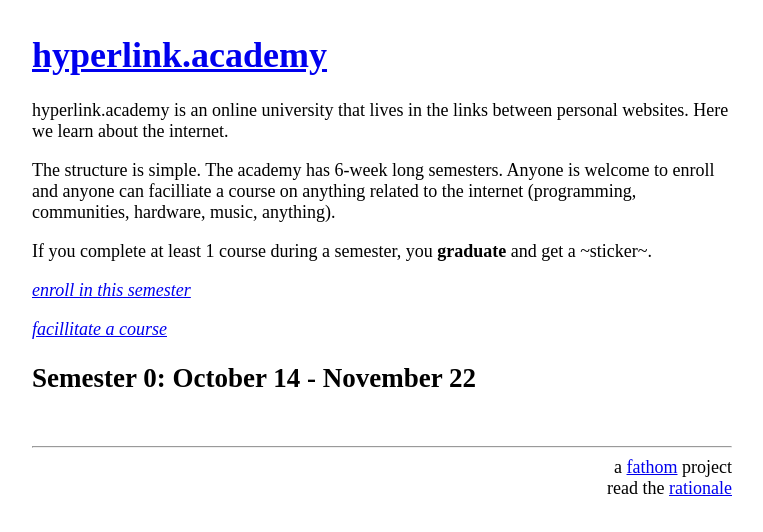
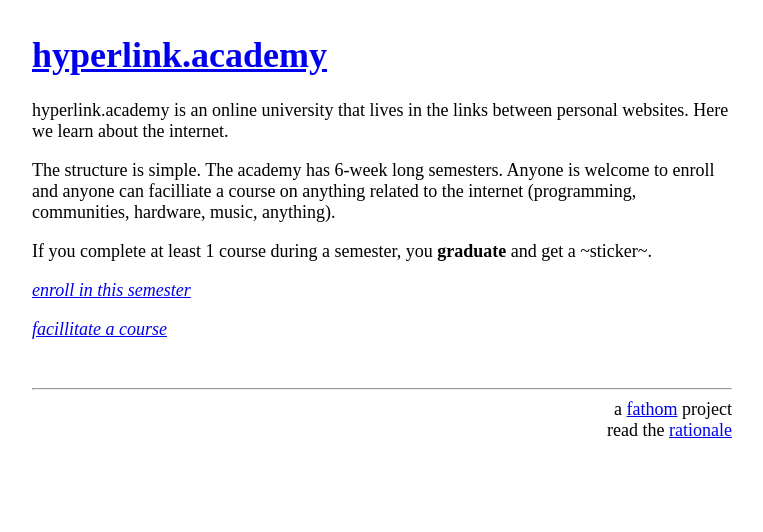
Before and after one commit to Werewolf17/hyperlink-academy-app, a Next.js app: page /intro in a window 1280 px wide. Shown: the top 532 px of the page, without its empty margins (258-1021 px from the left). Built offline with nearby package versions, Linux system fonts and the light colour scheme.

Commit message:
remove semester 0

```diff
--- a/pages/intro.mdx
+++ b/pages/intro.mdx
@@ -11,5 +11,3 @@
 _[enroll in this semester](/enrolling)_
 
 _[facillitate a course](/facillitating)_
-
-## Semester 0:  October 14 - November 22
```
